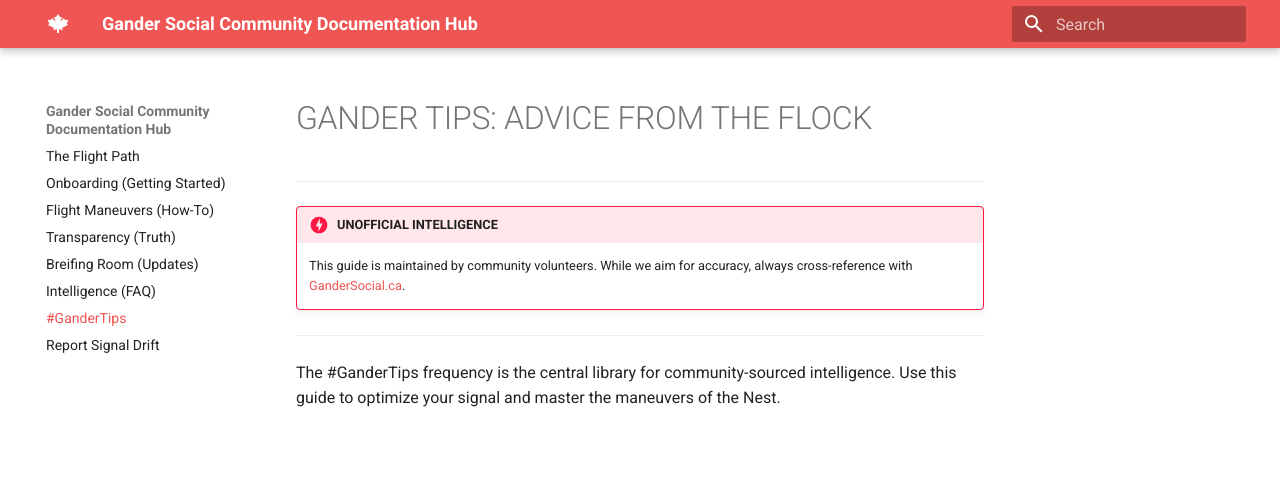
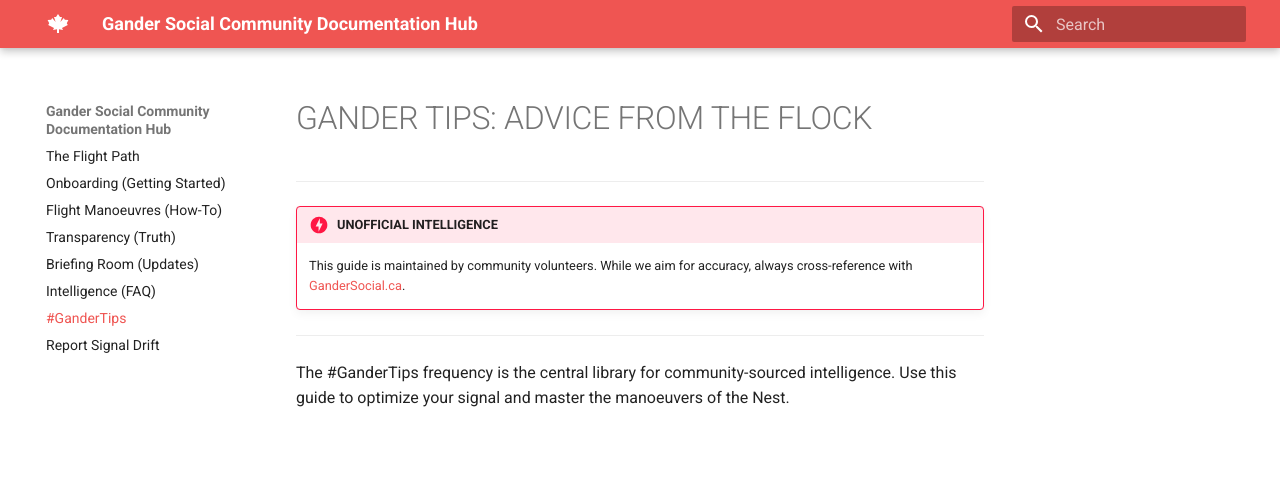
Before and after one commit to jasonbutt/gander-social-docs, an MkDocs documentation site: the page built from docs/gander-tips.md, in a window 1280 px wide. Shown: the top 493 px of the page. Built offline with MkDocs 1.6.1 and Material for MkDocs 9.7.7, drawn with Linux system fonts in a browser that asks for light colours.

Commit message:
Canadian spelling review

```diff
--- a/docs/gander-tips.md
+++ b/docs/gander-tips.md
@@ -6,4 +6,4 @@
 
 ---
 
-The #GanderTips frequency is the central library for community-sourced intelligence. Use this guide to optimize your signal and master the maneuvers of the Nest.
+The #GanderTips frequency is the central library for community-sourced intelligence. Use this guide to optimize your signal and master the manoeuvers of the Nest.
--- a/mkdocs.yml
+++ b/mkdocs.yml
@@ -30,9 +30,9 @@ extra:
 nav:
   - The Flight Path: index.md
   - Onboarding (Getting Started): getting-started.md
-  - Flight Maneuvers (How-To): how-to.md
+  - Flight Manoeuvres (How-To): how-to.md
   - Transparency (Truth): transparency.md
-  - Breifing Room (Updates): briefing-room.md
+  - Briefing Room (Updates): briefing-room.md
   - Intelligence (FAQ): faq.md
   - '#GanderTips': gander-tips.md
   - Report Signal Drift: https://github.com/jasonbutt/gander-social-docs/issues/new/choose
```
Also changed, not shown: docs/index.md (+1 -1 lines).
